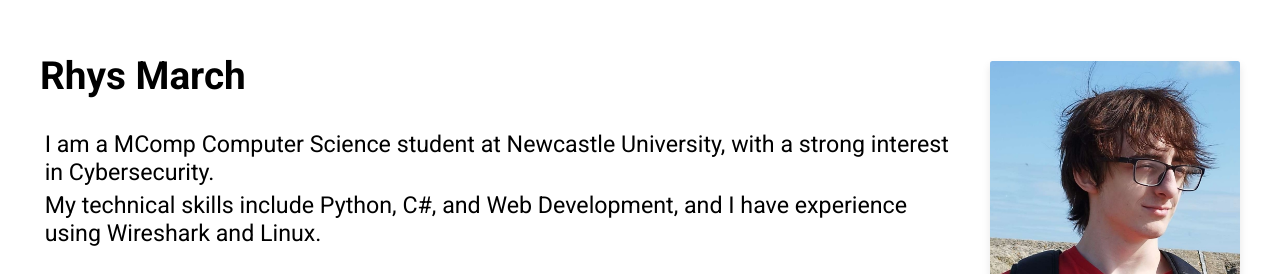
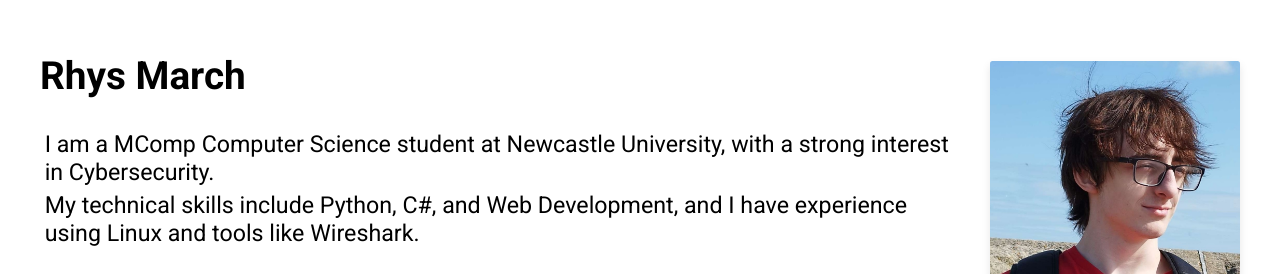
Before and after one commit to RhysMarch/RhysMarch.github.io, a plain HTML site: page index.html in a window 1280 px wide. Shown: the part 232-506 px from the top of the page. Drawn offline with Linux system fonts and the light colour scheme.

Commit message:
About me change

```diff
--- a/index.html
+++ b/index.html
@@ -13,7 +13,7 @@
         <div class="about-me">
             <h1>Rhys March</h1>
             <p>I am a MComp Computer Science student at Newcastle University, with a strong interest in Cybersecurity.</p>
-            <p>My technical skills include Python, C#, and Web Development, and I have experience using Wireshark and Linux.</p>
+            <p>My technical skills include Python, C#, and Web Development, and I have experience using Linux and tools like Wireshark.</p>
             <div class="social-icons">
                 <a href="https://github.com/RhysMarch" target="_blank" rel="noopener noreferrer">
                     <img src="images/github-mark.svg" alt="GitHub">
```
